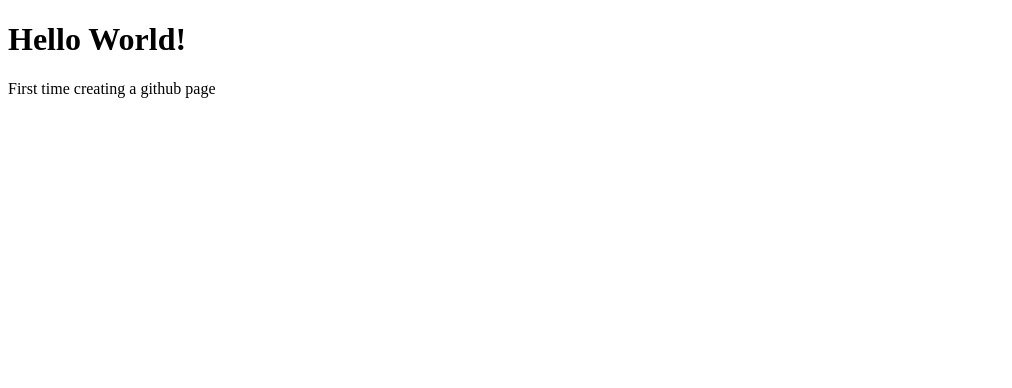
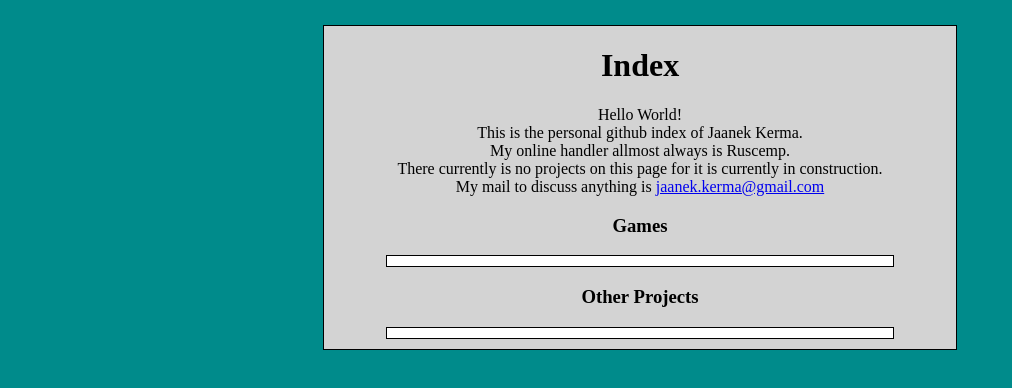
Before and after one commit to Ruscemp/ruscemp.github.io, a plain HTML site: page index.html in a window 1280 px wide. Shown: the whole page, without its empty margins (0-1012 px from the left). Drawn offline with Linux system fonts and the light colour scheme.

Commit message:
Basic index page

```diff
--- /dev/null
+++ b/index.css
@@ -0,0 +1,20 @@
+body {
+    min-width: 1000px;
+    background-color: darkcyan;
+}
+.center {
+    background-color: lightgrey;
+    margin: auto;
+    margin-top: 25px;
+    width: 50%;
+    border: 1px solid black;
+    text-align:center;
+}
+.item {
+    background-color: white;
+    border: 1px solid black;
+    margin: auto;
+    max-width: 80%;
+    min-height: 10px;
+    margin-bottom: 10px;
+}
--- a/index.html
+++ b/index.html
@@ -2,11 +2,30 @@
 
 <html lang="en" xmlns="http://www.w3.org/1999/xhtml">
 <head>
+    <link rel="stylesheet" href="index.css">
     <meta charset="utf-8" />
-    <title></title>
+    <title>Ruscemp: Index</title>
 </head>
 <body>
-    <h1>Hello World!</h1>
-    <p>First time creating a github page</p>
+    <div class="center">
+        <h1>Index</h1>
+        <p>
+            Hello World!<br />
+            This is the personal github index of Jaanek Kerma.<br />
+            My online handler allmost always is Ruscemp.<br />
+            There currently is no projects on this page for it is currently in construction.<br />
+            My mail to discuss anything is <a href="mailto:jaanek.kerma@gmail.com">jaanek.kerma@gmail.com</a>
+        </p>
+
+        <h3>Games</h3>
+        <div class="item">
+
+        </div>
+
+        <h3>Other Projects</h3>
+        <div class="item">
+
+        </div>
+    </div>
 </body>
 </html>
```
